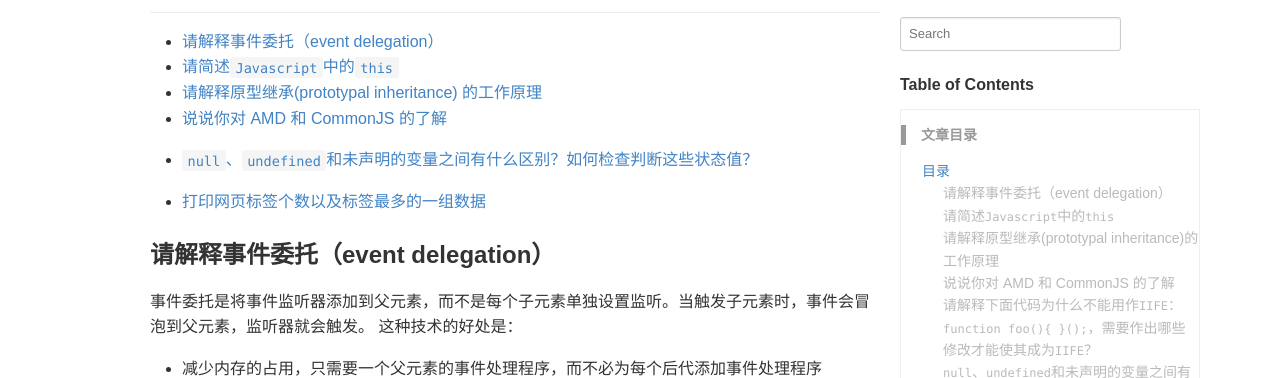
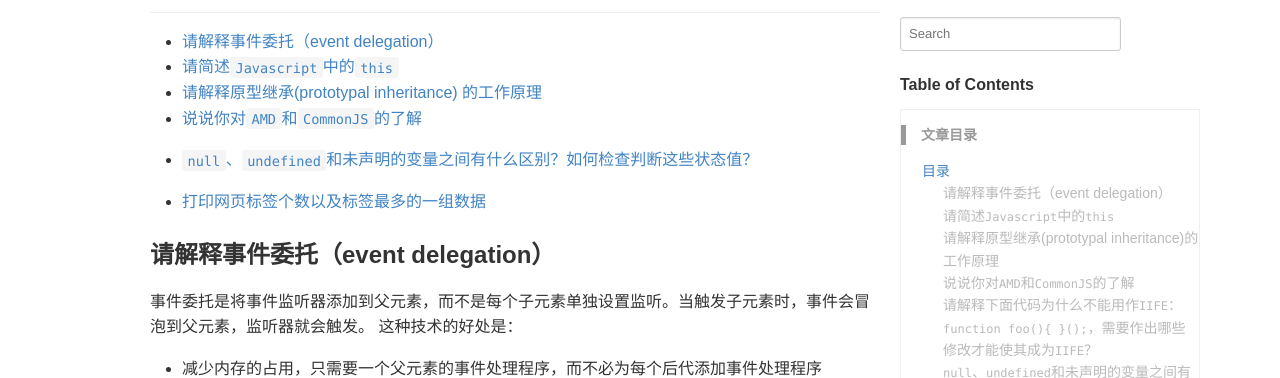
Before and after one commit to TcTOrz/TcTOrz.github.io, a Jekyll site: the page built from _posts/2020-06-16-javascript-interview.md, in a window 1280 px wide and 1400 px high. Shown: the part 251-629 px from the top of the window. Built offline with Jekyll 4.4.1, drawn with Linux system fonts in a browser that asks for light colours; some web fonts are replaced; comment, search, counter and statistics services are not loaded; some of the changed text lies outside the part shown.

Commit message:
markdown-fix

```diff
--- a/_posts/2020-06-16-javascript-interview.md
+++ b/_posts/2020-06-16-javascript-interview.md
@@ -12,7 +12,7 @@ topmost: false
 - [请解释事件委托（event delegation）](#请解释事件委托event-delegation)
 - [请简述`Javascript`中的`this`](#请简述javascript中的this)
 - [请解释原型继承(prototypal inheritance) 的工作原理](#请解释原型继承prototypal-inheritance的工作原理)
-- [说说你对 AMD 和 CommonJS 的了解](#说说你对-AMD-和-CommonJS-的了解)
+- [说说你对`AMD`和`CommonJS`的了解](#说说你对AMD和CommonJS的了解)
 - [`null`、`undefined`和未声明的变量之间有什么区别？如何检查判断这些状态值？](#null、undefined和未声明的变量之间有什么区别？如何检查判断这些状态值？)
 
 - [打印网页标签个数以及标签最多的一组数据](#打印网页标签个数以及标签最多的一组数据)
@@ -56,7 +56,7 @@ JS中的`this`是一个相对复杂的概念，不是简单几句能解释清楚
 
 [[↑] 回到顶部](#目录)
 
-### 说说你对 AMD 和 CommonJS 的了解
+### 说说你对`AMD`和`CommonJS`的了解
 存疑
 它们都是实现模块体系的方式，直到ES2015出现之前，Javascript一直没有模块体系。`CommonJS`是同步的，而`AMD`（Asynchronous Module Definitions）从全称中可以明显看出是异步的。`CommonJS`的设计是为服务器端开发考虑的，而`AMD`支持异步加载模块，更适合浏览器。
 
@@ -96,6 +96,7 @@ console.log(foo); // undefined
 
 ### `null`、`undefined`和未声明的变量之间有什么区别？如何检查判断这些状态值？
 
+
 [[↑] 回到顶部](#目录)
 
 ### 打印网页标签个数以及标签最多的一组数据
```
